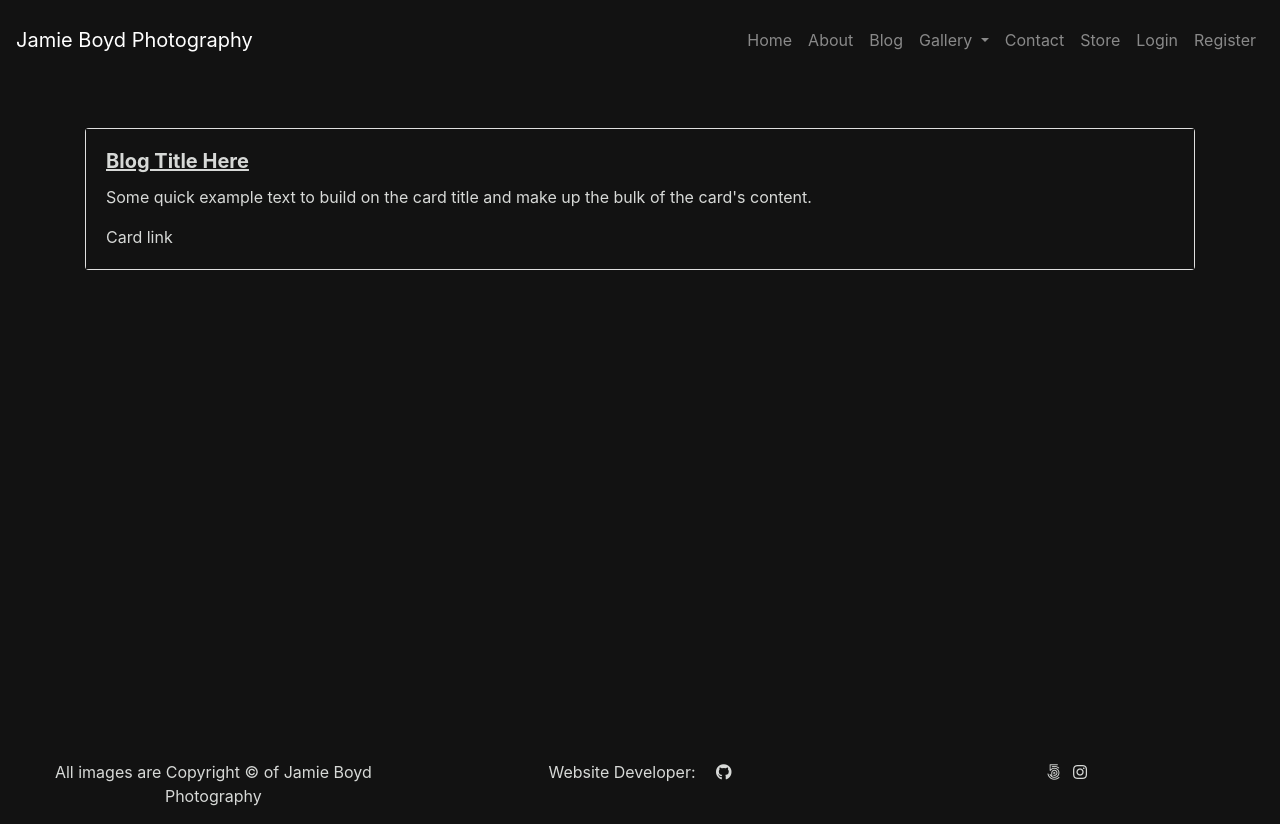
After one commit to jboyd8/jamieboydphotography, a Django app: template templates/blog/blogs.html in a window 1280 px wide. The commit adds this page. Run offline with Django 3.2, Linux system fonts and the light colour scheme; the template is opened without the code that fills it, so the values that code supplies are empty; some libraries are stand-ins or nearby versions.

Commit message:
feat: updated header links and rendered blog pages. bog templates created.

```diff
--- a/jamieboydphoto/static/css/style.css
+++ b/jamieboydphoto/static/css/style.css
@@ -140,6 +140,13 @@ section {
     text-decoration: underline;
 }
 
+/* Blogs */
+
+.blog-title {
+    text-decoration: underline;
+    font-weight: bold;
+}
+
 
 
 /* Footer */
--- /dev/null
+++ b/templates/blog/blogs.html
@@ -0,0 +1,24 @@
+{% extends 'base.html' %}
+
+{% load static %}
+
+{% block title %}Blog Home{% endblock %}
+
+{% block content %}
+<section class="container">
+    <div class="row">
+        <div class="col-12 mx-auto">
+            <div class="card">
+              <div class="card-body user-card-body">
+                <h5 class="card-title blog-title">Blog Title Here</h5>
+                <p class="card-text">
+                    Some quick example text to build on the card title and make
+                    up the bulk of the card's content.
+                </p>
+                <a href="#" class="card-link">Card link</a>
+              </div>
+            </div>
+        </div>
+    </div>
+</section>
+{% endblock %}
--- a/templates/partials/_header.html
+++ b/templates/partials/_header.html
@@ -20,8 +20,8 @@
         <a class="nav-link" href="{% url 'about' %}">About</a>
       </li>
 
-      <li class="nav-item">
-        <a class="nav-link" href="#">Blog</a>
+      <li class="nav-item {{ blogs }}">
+        <a class="nav-link" href="{% url 'blogs' %}">Blog</a>
       </li>
 
       <li class="nav-item dropdown">
--- a/templates/partials/_header2.html
+++ b/templates/partials/_header2.html
@@ -19,8 +19,8 @@
         <a class="nav-link" href="{% url 'about' %}">About</a>
       </li>
 
-      <li class="nav-item">
-        <a class="nav-link" href="#">Blog</a>
+      <li class="nav-item {{ blogs }}">
+        <a class="nav-link" href="{% url 'blogs' %}">Blog</a>
       </li>
 
       <li class="nav-item dropdown">
```
Also changed, not shown: blog/views.py (+6 -1 lines), templates/blog/blog.html (added).
